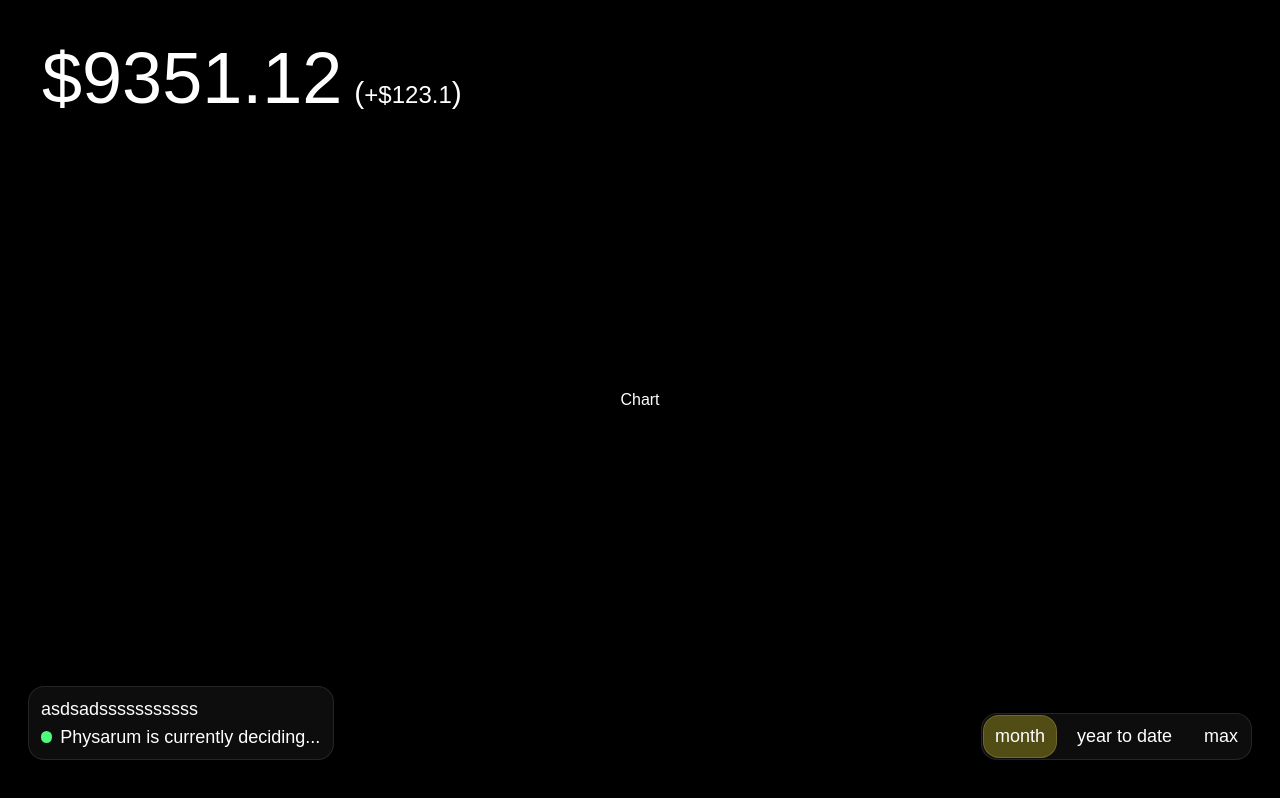
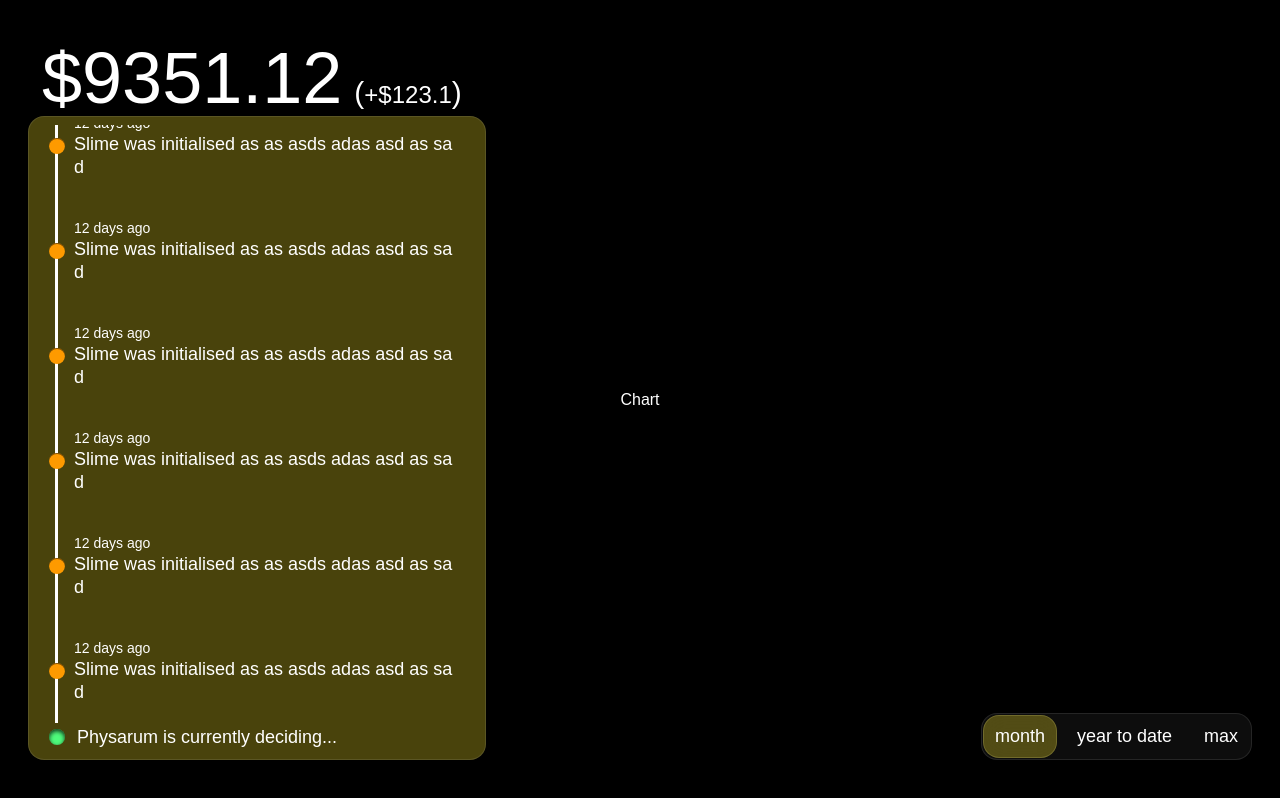
Before and after one commit to NikhilaGurusinghe/slime-mould-stock-dashboard, a Next.js app: page / in a window 1280 px wide. Both pictures are taken after a click on the button 181 px from the left and 737 px from the top of the page. Built offline with nearby package versions, Linux system fonts and the light colour scheme; a web font is replaced by a local one.

Commit message:
more work on slime status history component

```diff
--- /dev/null
+++ b/src/app/components/history-section.tsx
@@ -0,0 +1,16 @@
+export default function HistorySection() {
+  return (
+    <div className="flex flex-row w-full shrink-0 gap-x-4">
+      <div className="relative flex flex-col items-center justify-center">
+        <div className="w-0.75 h-full bg-white ml-1.5" />
+        <div className="absolute size-4 inset-shadow-2xs/50 shadow-sm/0 bg-amber-500 rounded-full top-1/2 -translate-y-1/2 left-0" />
+      </div>
+      <div className="relative flex flex-col items-start justify-start py-5">
+        <h3 className="font-light text-sm">12 days ago</h3>
+        <h2 className="leading-tight font-medium text-lg">
+          Slime was initialised as as asds adas asd as sa d
+        </h2>
+      </div>
+    </div>
+  );
+}
--- a/src/app/components/portfolio-explorer.tsx
+++ b/src/app/components/portfolio-explorer.tsx
@@ -15,7 +15,7 @@ export default function PortfolioExplorer(props: {
         !props.isOpen &&
           "hover:px-5 hover:-ml-5 hover:py-3 hover:-mt-3 hover:border-(--color-highlight-border)/20 hover:bg-(--color-highlight)/30 hover:backdrop-blur-md",
         props.isOpen &&
-          "px-5 -ml-5 py-3 -mt-3 border-(--color-highlight-border)/20 bg-(--color-highlight)/30 border backdrop-blur-md",
+          "px-5 -ml-5 py-3 flex-1 -mt-3 border-(--color-highlight-border)/20 bg-(--color-highlight)/30 border backdrop-blur-md",
       )}
     >
       <button
--- a/src/app/components/slime-status-history.tsx
+++ b/src/app/components/slime-status-history.tsx
@@ -1,6 +1,8 @@
 "use client";
 
+import clsx from "clsx";
 import { useState } from "react";
+import HistorySection from "./history-section";
 import TextMarquee from "./text-marquee";
 
 export type SlimeStatusAndHistory = {
@@ -34,15 +36,56 @@ export default function SlimeStatusHistory(props: {
     props.statuses[props.statuses.length - 1];
 
   return (
-    <div className="relative flex flex-col md:text-lg px-3 py-2 md:-ml-3 max-w-full md:max-w-1/2 items-start justify-start transition-all bg-white/5 border-white/10 hover:bg-(--color-highlight)/30 border border-transparent hover:border-(--color-highlight-border)/20 rounded-2xl">
-      {props.isOpen && <div className="overflow-y-auto">asdsadsssssssssss</div>}
+    <div
+      className={clsx(
+        props.isOpen
+          ? "bg-(--color-highlight)/30 border-white/10 flex-1 h-full min-h-0"
+          : "bg-white/5 border-white/10 hover:bg-(--color-highlight)/30 ",
+        "relative flex flex-col md:text-lg px-5 py-2 md:-ml-3 max-w-full md:max-w-1/2 items-start justify-end transition-all border border-transparent rounded-2xl",
+      )}
+    >
+      {props.isOpen && (
+        <div className="flex h-full flex-col justify-end overflow-y-scroll min-h-0 scrollbar-thin">
+          <HistorySection />
+          <HistorySection />
+          <HistorySection />
+          <HistorySection />
+          <HistorySection />
+          <HistorySection />
+          <HistorySection />
+          <HistorySection />
+          <HistorySection />
+          <HistorySection />
+          <HistorySection />
+          <HistorySection />
+          <HistorySection />
+          <HistorySection />
+          <HistorySection />
+          <HistorySection />
+          <HistorySection />
+          <HistorySection />
+          <HistorySection />
+          <HistorySection />
+          <HistorySection />
+          <HistorySection />
+          <HistorySection />
+          <HistorySection />
+          <HistorySection />
+          <HistorySection />
+
+
+        </div>
+      )}
+
       <span
         key={prevSlimeStatus.date}
-        className="absolute cursor-pointer flex flex-row gap-x-2 items-center w-full justify-start animate-rotateX-out"
+        className="absolute cursor-pointer flex flex-row gap-x-3 items-center w-full justify-end animate-rotateX-out"
       >
         <h1 className="sr-only">previous status</h1>
         <div
-          className={"rounded-full size-3 animate-radiate"}
+          className={
+            "inset-shadow-sm/80 rounded-full size-4 animate-radiate aspect-square"
+          }
           style={{ backgroundColor: prevSlimeStatus.statusColour }}
         />
         <TextMarquee marqueeText={prevSlimeStatus.status} />
@@ -51,12 +94,14 @@ export default function SlimeStatusHistory(props: {
         type="button"
         onClick={() => props.setIsOpen(!props.isOpen)}
         key={lastSlimeStatus.date}
-        className="cursor-pointer flex flex-row gap-x-2 items-center w-full justify-start animate-rotateX-in [animation-delay:calc(var(--rotateX-duration)/8)]"
+        className="cursor-pointer flex flex-row gap-x-3 items-center w-full justify-start animate-rotateX-in [animation-delay:calc(var(--rotateX-duration)/8)]"
       >
         <span className="sr-only">view physarum history</span>
         <h1 className="sr-only">current status</h1>
         <div
-          className={"rounded-full size-3 animate-radiate"}
+          className={
+            "inset-shadow-sm/80 rounded-full size-4 animate-radiate aspect-square"
+          }
           style={{ backgroundColor: lastSlimeStatus.statusColour }}
         />
         <TextMarquee marqueeText={lastSlimeStatus.status} />
--- a/src/app/layout.tsx
+++ b/src/app/layout.tsx
@@ -117,7 +117,7 @@ export default function RootLayout({ children }: LayoutProps<"/">) {
   return (
     <html lang="en" className={`h-full antialiased`}>
       <body
-        className={`${ABCSchengenVariable.className} h-full w-full flex flex-col`}
+        className={`${ABCSchengenVariable.className} h-screen w-screen flex flex-col`}
       >
         <SkipToMainContent mainContentId="content" />
         <Navbar />
```
